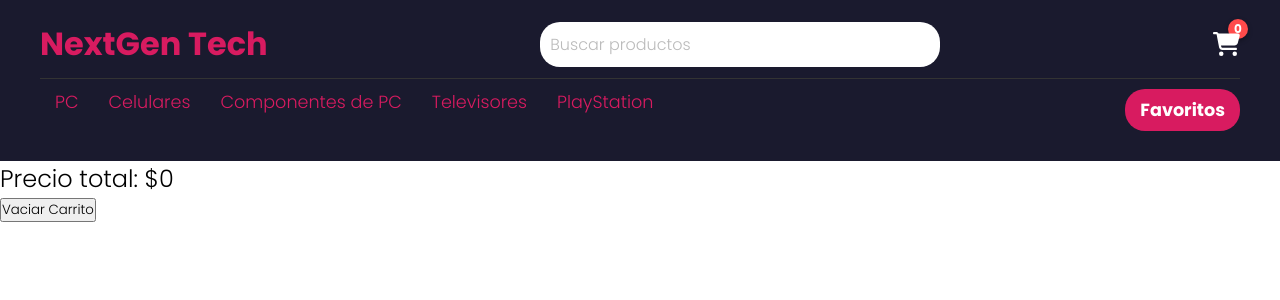
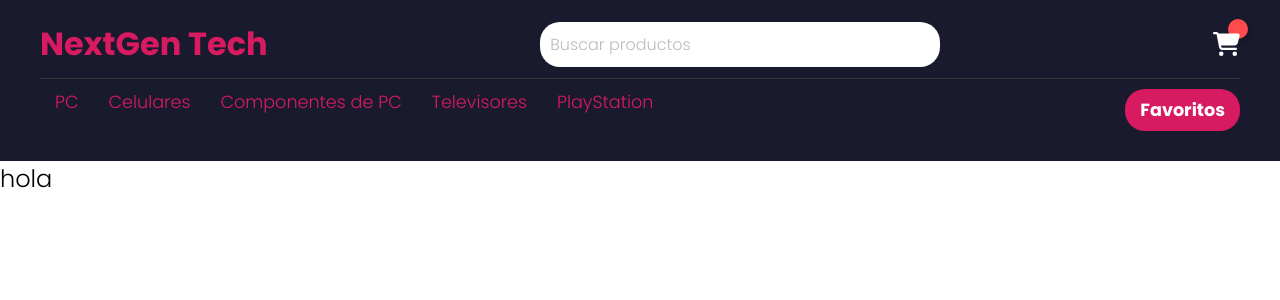
Before and after one commit to Francisco-Armenio/e-commerce, a React (Vite) app: page /cart in a window 1280 px wide. Shown: the top 300 px of the page. Built offline with nearby package versions, Linux system fonts and the light colour scheme.

Commit message:
mejoras en el carrito

```diff
--- a/src/componentes/CardWidget.jsx
+++ b/src/componentes/CardWidget.jsx
@@ -7,9 +7,11 @@ import { CartContext } from "../context/CartContext"
 const CardWidget = () => {
   const { cantidadTotal}  = useContext(CartContext)
 
+  let cantidad = cantidadTotal()
+
   return (
     <div className="carrito">
-            <span className="carrito-cantidad">{ cantidadTotal() }</span>
+            <span className="carrito-cantidad">{ cantidad > 0 && cantidad }</span>
             <Link to="/cart" className="carrito-icono">
                 <FontAwesomeIcon icon={faCartShopping} />
             </Link>
--- a/src/componentes/cart/Cart.jsx
+++ b/src/componentes/cart/Cart.jsx
@@ -3,6 +3,14 @@ import { CartContext } from "../../context/CartContext";
 
 const Cart = () => {
     const { carrito, precioTotal, borrarProducto, vaciarCarrito } = useContext(CartContext);
+
+    if(carrito.length === 0){
+        return(
+            <div>
+                <h2>hola</h2>
+            </div>
+        )
+    }
 
     return (
         <div>
```
